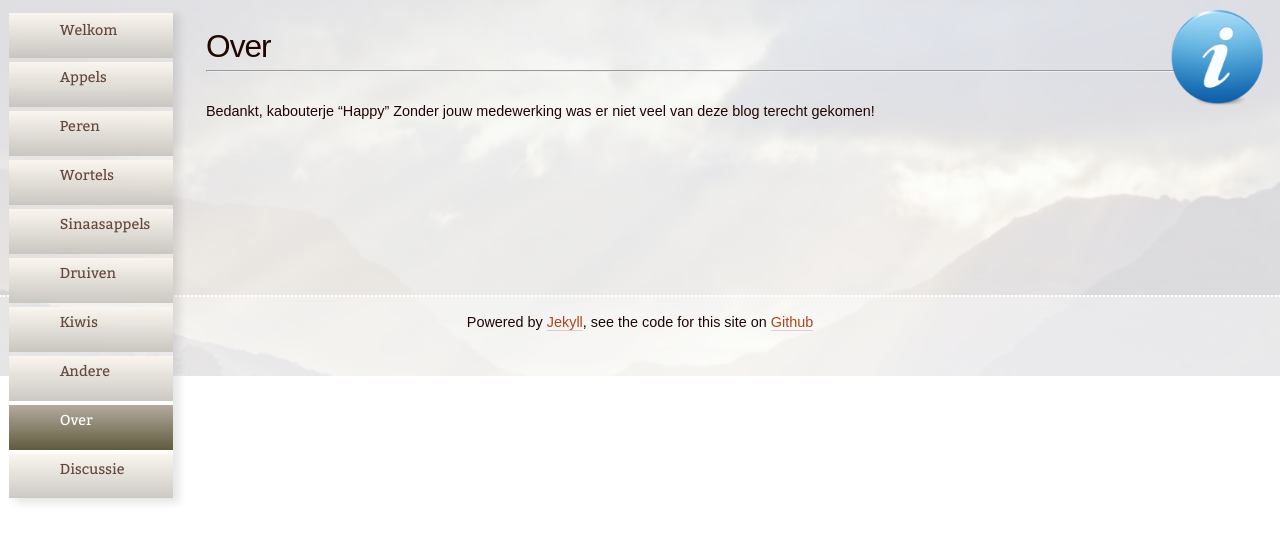
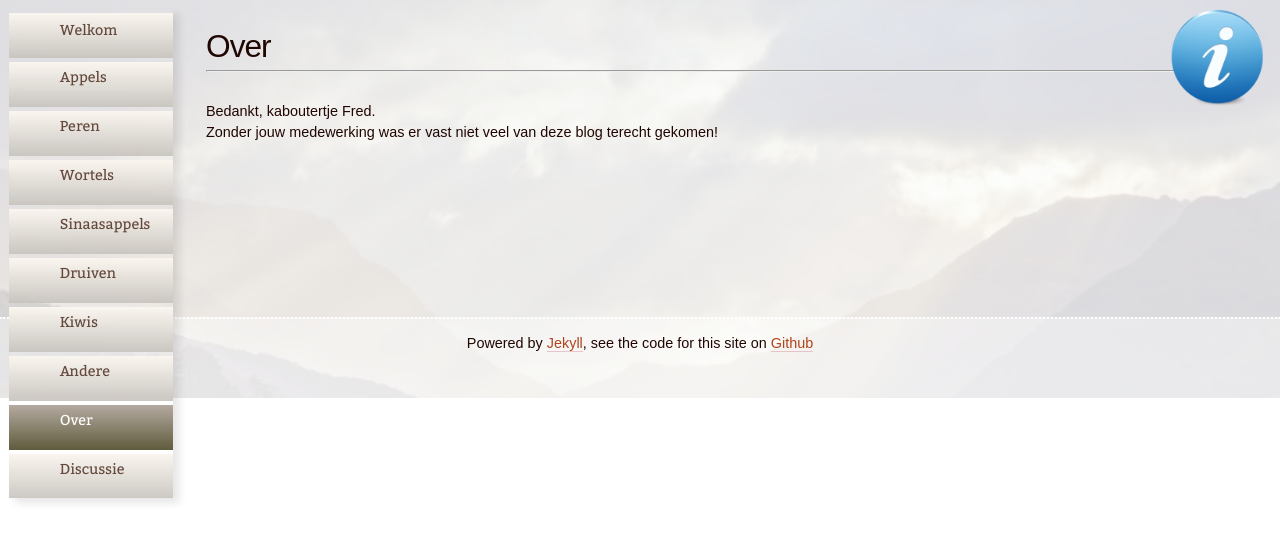
Before and after one commit to namerof/kaboutertjes, a Jekyll site: the page built from zz07over.md, in a window 1280 px wide. Shown: the top 542 px of the page. Built offline with Jekyll 4.4.1, drawn with Linux system fonts in a browser that asks for light colours.

Commit message:
Update blog

```diff
--- a/zz07over.md
+++ b/zz07over.md
@@ -6,7 +6,8 @@ image: css/Info.png
 
 ---
 <br>
-Bedankt, kabouterje "Happy" Zonder jouw medewerking was er niet veel van deze blog terecht gekomen!
+Bedankt, kaboutertje Fred.
+Zonder jouw medewerking was er vast niet veel van deze blog terecht gekomen!
 
 <br>
 <br>
```
Also changed, not shown: 3 other files.
